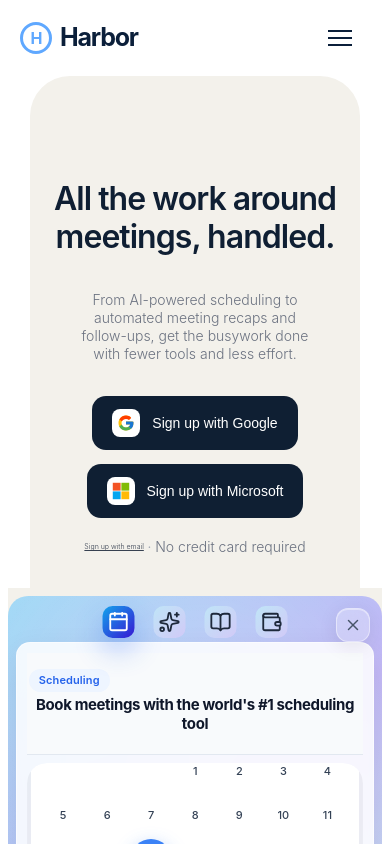
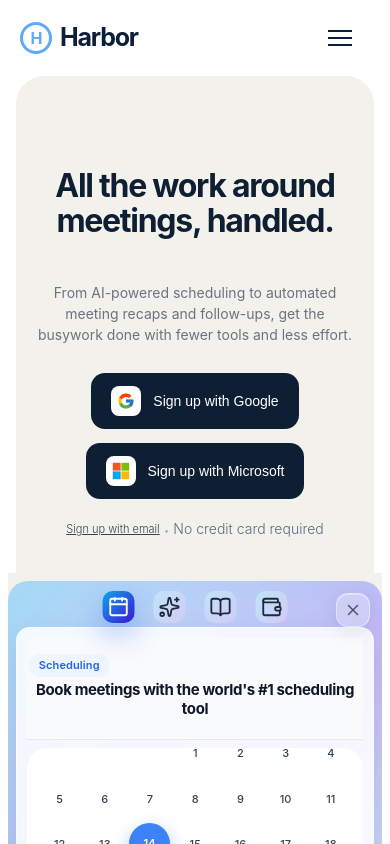
Before and after one commit to abidgulzar03-glitch/Harbor, a React (Vite) app: page / in a window 390 px wide. Shown: the top 844 px of the page. Built offline with nearby package versions, Linux system fonts and the light colour scheme.

Commit message:
responsive 2

```diff
--- a/src/Component/Hero.css
+++ b/src/Component/Hero.css
@@ -4,15 +4,17 @@
 }
 
 .hero-card {
+  width: 100%;
   max-width: 1720px;
   margin: 0 auto;
   background: #f3f1eb;
   border-radius: 40px;
+  box-sizing: border-box;
 
   min-height: 760px;
   display: flex;
   flex-direction: column;
-  justify-content: top;
+  justify-content: flex-start;
   align-items: center;
   padding: 80px 20px;
   text-align: center;
@@ -20,27 +22,29 @@
 
 .hero-content {
   max-width: 900px;
+  width: 100%;
   display: flex;
   flex-direction: column;
   align-items: center;
+  box-sizing: border-box;
 }
 
 .hero-content h1 {
-  font-size: 60px;
-  font-weight: 620;
-  line-height: 1.2;
-  letter-spacing: -0.03em;
+  font-size: 62px;
+  font-weight: 700;
+  line-height: 1.1;
+  letter-spacing: -0.04em;
   color: #0f1f33;
-  margin: 48px 0 34px;
 }
 
-.hero-content p {
-  font-size: 16px;
-  font-weight: 300;
+.hero-content .top-p {
+  font-size: 18px;
+  font-weight: 400;
   line-height: 1.3;
   color: #6b7280;
   max-width: 560px;
-  margin: 0 auto 32px;
+  width: 100%;
+  margin: 0 auto 30px;
   text-wrap: balance;
 }
 
@@ -56,7 +60,7 @@
   display: flex;
   align-items: center;
   gap: 12px;
-  padding: 13px 26px;
+  padding: 13px 23px;
   border: 0;
   border-radius: 14px;
   background: #0f1f33;
@@ -70,13 +74,12 @@
 }
 
 .signup-btn:hover {
-  background: #16283f;
-  transform: translateY(-1px);
+  background: #16283fd1;
 }
 
 .icon-badge {
-  width: 28px;
-  height: 28px;
+  width: 30px;
+  height: 30px;
   border-radius: 8px;
   background: #fff;
   display: grid;
@@ -96,7 +99,7 @@
 }
 
 .hero-subfooter a {
-  font-size: 11px;
+  font-size: 13px;
   color: #374151;
   text-decoration: underline;
   text-underline-offset: 1px;
@@ -116,14 +119,36 @@
   font-size: 11px;
 }
 
+.hero-content p {
+  font-size: 14px;
+  font-weight: 300;
+}
+
 @media (max-width: 700px) {
+  .hero {
+    padding: 0px 16px 40px;
+  }
+
   .hero-card {
-    padding: 56px 20px;
+    padding: 48px 20px;
     min-height: auto;
+    border-radius: 28px;
+  }
+
+  .hero-content {
+    margin-top: 44px;
   }
 
   .hero-content h1 {
     font-size: 32px;
+    margin-top: 0;
+  }
+
+  .hero-content .top-p {
+    font-size: 14px;
+    line-height: 1.5;
+    max-width: 320px;
+    margin: 20px auto 0;
   }
 
   .hero-content p {
@@ -131,21 +156,30 @@
     max-width: 90%;
   }
 
+  .hero-buttons {
+    margin-top: 28px;
+    margin-bottom: 0;
+  }
+
   .signup-btn {
     font-size: 14px;
     padding: 13px 20px;
   }
 
+  .hero-subfooter {
+    margin-top: 19px;
+  }
+
   .hero-subfooter,
   .hero-subfooter a {
-    font-size: 7px;
+    font-size: 11px;
   }
 
   .hero-subfooter .dot {
-    font-size: 6px;
+    font-size: 10px;
   }
 
   .hero-subfooter .no-card {
-    font-size: 6px;
+    font-size: 10px;
   }
 }
--- a/src/Component/Hero.jsx
+++ b/src/Component/Hero.jsx
@@ -11,7 +11,7 @@
             meetings, handled.
           </h1>
 
-          <p>
+          <p className="top-p">
             From AI-powered scheduling to automated meeting recaps and
             follow-ups, get the busywork done with fewer tools and less effort.
           </p>
--- a/src/Component/ScrollDemo.css
+++ b/src/Component/ScrollDemo.css
@@ -1522,3 +1522,215 @@
     font-size: 24px;
   }
 }
+/* ============================================================
+   Perfect Mobile UI
+   ============================================================ */
+
+@media (max-width: 640px) {
+  /* Right panel */
+  .demo-right {
+    width: 100%;
+    min-width: 0;
+    padding: 6px 0;
+    overflow: hidden;
+  }
+
+  /* ================= Email Card ================= */
+
+  .assistant-ui {
+    width: 100%;
+    max-width: 100%;
+    min-height: 280px;
+    height: auto;
+    padding: 20px 12px;
+    border-radius: 18px;
+  }
+
+  .email-card {
+    width: 100%;
+    max-width: 340px;
+    padding: 16px;
+    border-radius: 15px;
+  }
+
+  .email-header {
+    gap: 10px;
+    margin-bottom: 10px;
+  }
+
+  .email-body {
+    font-size: 15px;
+    line-height: 1.5;
+    min-height: auto;
+  }
+
+  /* ================= Notes ================= */
+
+  .notes-ui {
+    width: 100%;
+    min-height: 280px;
+    height: auto;
+    padding: 14px;
+    border-radius: 18px;
+  }
+
+  .note-card {
+    width: 100%;
+    max-width: 360px;
+    padding: 15px;
+    gap: 15px;
+    border-radius: 16px;
+  }
+
+  .note-row {
+    width: 100%;
+    gap: 11px;
+  }
+
+  .note-avatar {
+    width: 46px;
+    height: 46px;
+    border-radius: 12px;
+  }
+
+  .note-content {
+    min-width: 0;
+    width: 100%;
+  }
+
+  .note-title-row {
+    font-size: 13px;
+    line-height: 1.35;
+    margin-bottom: 5px;
+    flex-wrap: wrap;
+  }
+
+  .note-label {
+    font-size: 11.5px;
+    line-height: 1.4;
+    margin-bottom: 9px;
+  }
+
+  .note-lines {
+    padding-left: 10px;
+    gap: 6px;
+  }
+
+  .note-lines span {
+    height: 5px;
+  }
+
+  /* ================= Payment ================= */
+
+  .payment-ui {
+    width: 100%;
+    max-width: 100%;
+    min-height: 280px;
+    height: auto;
+    padding: 14px;
+    border-radius: 18px;
+  }
+
+  .payment-card-step {
+    width: 100%;
+    max-width: 340px;
+    padding: 16px;
+    border-radius: 15px;
+    gap: 12px;
+  }
+
+  .payment-card-step h3 {
+    font-size: 16px;
+    line-height: 1.3;
+  }
+
+  .consult-details {
+    gap: 10px;
+    font-size: 12px;
+  }
+
+  .consult-meta {
+    gap: 10px;
+    font-size: 12px;
+  }
+
+  .consult-price {
+    font-size: 28px;
+  }
+}
+
+/* ============================================================
+   Very Small Phones
+   ============================================================ */
+
+@media (max-width: 420px) {
+  .demo-right {
+    padding: 4px 0;
+  }
+
+  /* Email */
+  .assistant-ui {
+    min-height: 260px;
+    padding: 14px 8px;
+  }
+
+  .email-card {
+    max-width: 310px;
+    padding: 14px;
+  }
+
+  .email-body {
+    font-size: 14px;
+    line-height: 1.5;
+  }
+
+  /* Notes */
+  .notes-ui {
+    min-height: 260px;
+    padding: 10px;
+  }
+
+  .note-card {
+    max-width: 310px;
+    padding: 13px;
+    gap: 12px;
+  }
+
+  .note-avatar {
+    width: 42px;
+    height: 42px;
+    border-radius: 10px;
+  }
+
+  .note-title-row {
+    font-size: 12px;
+  }
+
+  .note-label {
+    font-size: 11px;
+  }
+
+  /* Payment */
+  .payment-ui {
+    min-height: 260px;
+    padding: 10px;
+  }
+
+  .payment-card-step {
+    max-width: 310px;
+    padding: 14px;
+    gap: 10px;
+  }
+
+  .payment-card-step h3 {
+    font-size: 15px;
+  }
+
+  .consult-details {
+    font-size: 11.5px;
+  }
+
+  .consult-price {
+    font-size: 24px;
+  }
+}
```
